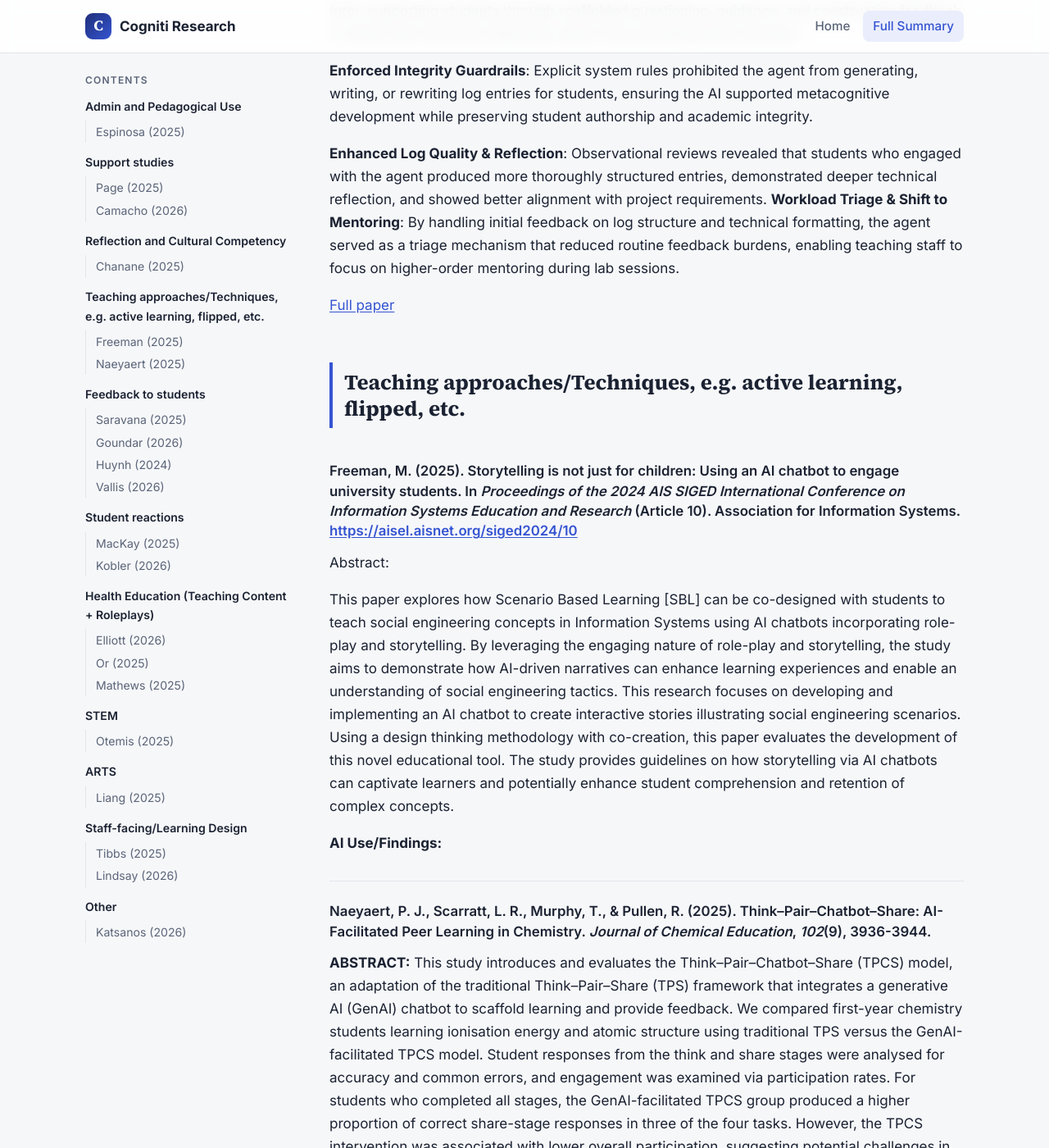
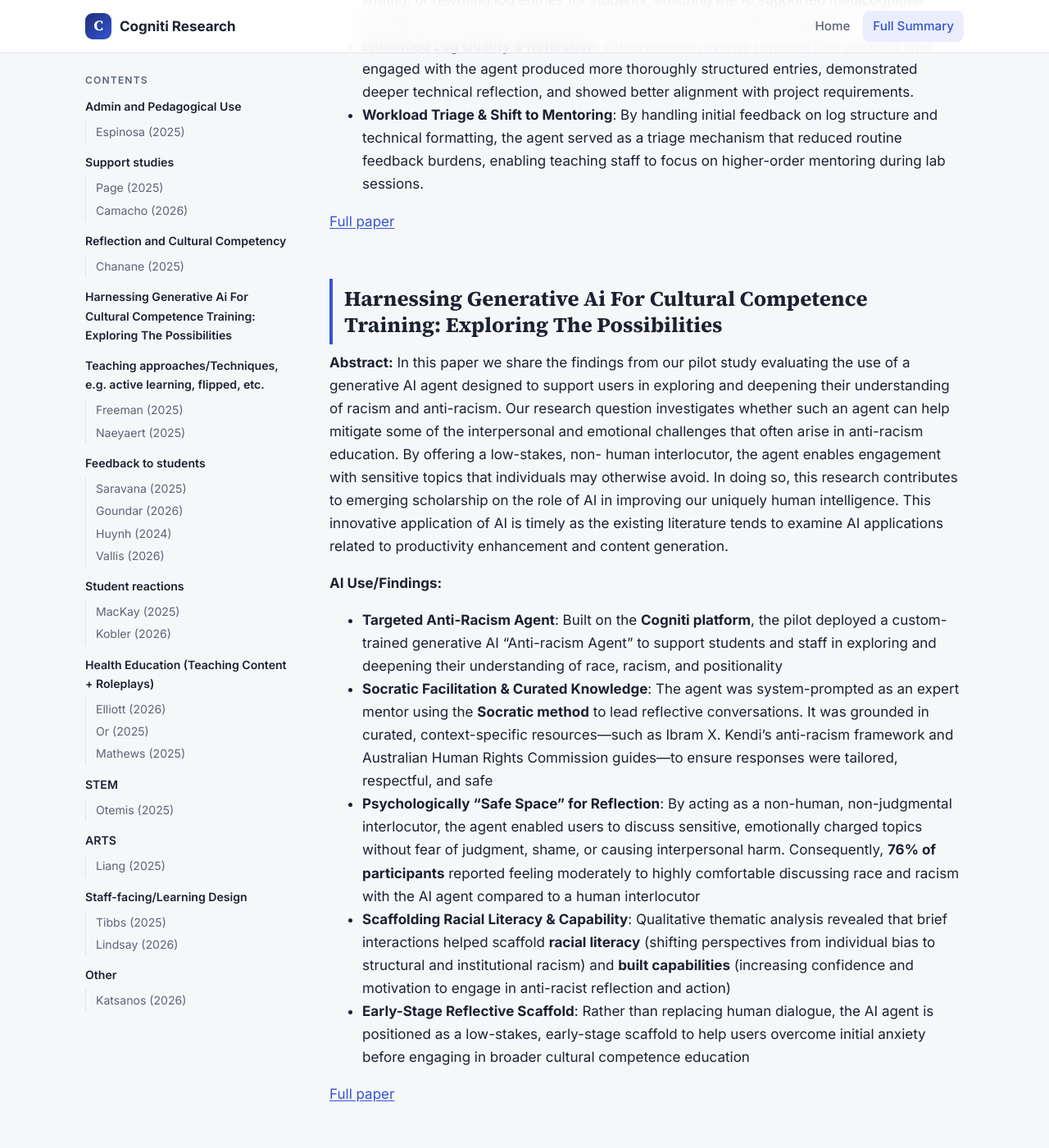
Before and after one commit to Cogniti-Research/test, a Jekyll site: the page built from Summary of Cogniti Empirical studies/Summary of Cogniti Empirical studies.md, in a window 1280 px wide and 1400 px high, scrolled down 5421 px. Shown: the whole window at 82% size. Built offline with Jekyll 4.4.1, drawn with Linux system fonts in a browser that asks for light colours; some of the changed text lies outside the part shown.

Commit message:
vault backup: 2026-10-29 20:22:17

```diff
--- a/Summary of Cogniti Empirical studies/Summary of Cogniti Empirical studies.md
+++ b/Summary of Cogniti Empirical studies/Summary of Cogniti Empirical studies.md
@@ -26,12 +26,12 @@ From the perspective of **AI integration and usage**, the paper details the earl
 **Implementation of the Two AI Agents**
 The course introduced two specialized AI agents to serve distinct functions:
 
-**Administrative / FAQ Agent**:
+- **Administrative / FAQ Agent**:
 Handled logistical and procedural queries, such as assessment due dates, laboratory instructions, and resource locations
 Used primarily by students seeking quick clarification on schedules and course requirements.
 Strictly constrained to access **only** information uploaded to the course site, preventing it from drawing on external or unverified information
 
-**Course Content / Tutor Agent:**
+- **Course Content / Tutor Agent:**
 System-prompted to adopt a **tutoring persona**—assisting students with learning and concept explanations without simply handing out answers.
 
 Recorded higher engagement than the FAQ agent, supporting activities like generating practice quizzes and summarizing topics
@@ -49,15 +49,11 @@ How can custom AI programs extend the reach of your peer-to-peer study support s
 
 **AI Use/Findings:**
 
-**Out-of-Hours Peer Support Extension**: Built on the **Cogniti GenAI system**, the PAC AI Agent was developed to extend Murdoch University’s Peer Academic Coach (PAC) services to students studying outside standard operational hours.
-
-**Co-Designed by Student Peer Coaches**: High-achieving student PACs actively drove the design and testing process across 4 iterative versions and over 300 test conversations to ensure tailored responses and seamless integration into peer coaching workflows.
-
-**Probing & Socratic Pedagogical Style**: To maintain academic integrity, the AI agent is programmed to mirror the PAC coaching approach—asking probing questions to empower students to build their own understanding rather than simply providing direct answers.
-
-**Human-in-the-Loop Quality Assurance**: Human oversight is maintained by having PAC student coaches monitor AI conversation logs the following day to verify accuracy, with follow-up emails or face-to-face support offered when necessary.
-
-**Targeted Focus & Staff Offloading**: The agent handles common academic queries, study skills, referencing guidance, and LMS navigation, aiming to provide immediate on-demand support and reduce staff workload so human coaches can focus on complex cases.
+- **Out-of-Hours Peer Support Extension**: Built on the **Cogniti GenAI system**, the PAC AI Agent was developed to extend Murdoch University’s Peer Academic Coach (PAC) services to students studying outside standard operational hours.
+- **Co-Designed by Student Peer Coaches**: High-achieving student PACs actively drove the design and testing process across 4 iterative versions and over 300 test conversations to ensure tailored responses and seamless integration into peer coaching workflows.
+- **Probing & Socratic Pedagogical Style**: To maintain academic integrity, the AI agent is programmed to mirror the PAC coaching approach—asking probing questions to empower students to build their own understanding rather than simply providing direct answers.
+- **Human-in-the-Loop Quality Assurance**: Human oversight is maintained by having PAC student coaches monitor AI conversation logs the following day to verify accuracy, with follow-up emails or face-to-face support offered when necessary.
+- **Targeted Focus & Staff Offloading**: The agent handles common academic queries, study skills, referencing guidance, and LMS navigation, aiming to provide immediate on-demand support and reduce staff workload so human coaches can focus on complex cases.
 
 [Full paper](https://unistars.org/papers/STUDENTSUCCESS2025/07G.pdf)
 
@@ -69,15 +65,11 @@ Maths support has long been present in Australian tertiary education, primarily
 
 **AI Use/Findings:**
 
-**Targeted GenAI Tutoring Agents**: The study piloted two discipline-specific GenAI agents built on the Cogniti platform—**NiNA** (for nursing medication calculations) and **EdNA** (for education numeracy test preparation)—as a first point of contact for mathematics support
-
-**Socratic & Guided Pedagogy**: Designed in collaboration with academics, the agents were explicitly system-prompted to adopt a Socratic tutoring style, guiding students through scaffolded questioning and reasoning rather than providing direct answers
-
-**On-Demand & Just-in-Time Access**: A significant portion of interactions occurred outside of business hours (58.6% for NiNA and 50% for EdNA), with usage spikes closely coinciding with major assessment and testing deadlines.
-
-**Active Learning vs. Cognitive Offloading**: Qualitative log analyses revealed that students used the agents overwhelmingly for active learning, concept clarification, and confidence building, rather than for cognitive offloading or simple answer-seeking
-
-**Part of a Multimodal Ecosystem**: GenAI tutors did not replace traditional resources; students continued to engage with helpsheets, video exemplars, and human tutors, confirming that AI functions best as an accessible component within a broader, multimodal support system
+- **Targeted GenAI Tutoring Agents**: The study piloted two discipline-specific GenAI agents built on the Cogniti platform—**NiNA** (for nursing medication calculations) and **EdNA** (for education numeracy test preparation)—as a first point of contact for mathematics support.
+- **Socratic & Guided Pedagogy**: Designed in collaboration with academics, the agents were explicitly system-prompted to adopt a Socratic tutoring style, guiding students through scaffolded questioning and reasoning rather than providing direct answers.
+- **On-Demand & Just-in-Time Access**: A significant portion of interactions occurred outside of business hours (58.6% for NiNA and 50% for EdNA), with usage spikes closely coinciding with major assessment and testing deadlines.
+- **Active Learning vs. Cognitive Offloading**: Qualitative log analyses revealed that students used the agents overwhelmingly for active learning, concept clarification, and confidence building, rather than for cognitive offloading or simple answer-seeking.
+- **Part of a Multimodal Ecosystem**: GenAI tutors did not replace traditional resources; students continued to engage with helpsheets, video exemplars, and human tutors, confirming that AI functions best as an accessible component within a broader, multimodal support system.
 
 [Full paper](https://studentsuccessjournal.org/index.php/studentsuccess/article/view/4019)
 ## Reflection and Cultural Competency
@@ -101,16 +93,28 @@ This work demonstrates that AI tools such as Cogniti can be used to develop agen
 
 **AI Use/Findings**
 
-**Targeted Reflective Guidance Agent**: The study developed and deployed the **Upskilling Log guidance agent** built on the Cogniti platform for a second-year Software Development Practice course at Auckland University of Technology.
-
-**Socratic & Guided Pedagogy**: The agent was system-prompted to function strictly as a Socratic tutor, supporting students through scaffolded questioning, guidance, and constructive feedback to refine their technical reflections rather than providing direct answers.
-
-**Enforced Integrity Guardrails**: Explicit system rules prohibited the agent from generating, writing, or rewriting log entries for students, ensuring the AI supported metacognitive development while preserving student authorship and academic integrity.
-
-**Enhanced Log Quality & Reflection**: Observational reviews revealed that students who engaged with the agent produced more thoroughly structured entries, demonstrated deeper technical reflection, and showed better alignment with project requirements.
-**Workload Triage & Shift to Mentoring**: By handling initial feedback on log structure and technical formatting, the agent served as a triage mechanism that reduced routine feedback burdens, enabling teaching staff to focus on higher-order mentoring during lab sessions.
+- **Targeted Reflective Guidance Agent**: The study developed and deployed the **Upskilling Log guidance agent** built on the Cogniti platform for a second-year Software Development Practice course at Auckland University of Technology.
+- **Socratic & Guided Pedagogy**: The agent was system-prompted to function strictly as a Socratic tutor, supporting students through scaffolded questioning, guidance, and constructive feedback to refine their technical reflections rather than providing direct answers.
+- **Enforced Integrity Guardrails**: Explicit system rules prohibited the agent from generating, writing, or rewriting log entries for students, ensuring the AI supported metacognitive development while preserving student authorship and academic integrity.
+- **Enhanced Log Quality & Reflection**: Observational reviews revealed that students who engaged with the agent produced more thoroughly structured entries, demonstrated deeper technical reflection, and showed better alignment with project requirements.
+- **Workload Triage & Shift to Mentoring**: By handling initial feedback on log structure and technical formatting, the agent served as a triage mechanism that reduced routine feedback burdens, enabling teaching staff to focus on higher-order mentoring during lab sessions.
 
 [Full paper](https://openrepository.aut.ac.nz/items/beb56fa1-1011-4600-b78f-2182a926f238)
+
+## Harnessing Generative Ai For Cultural Competence Training: Exploring The Possibilities
+
+**Abstract:**
+In this paper we share the findings from our pilot study evaluating the use of a generative AI agent designed to support users in exploring and deepening their understanding of racism and anti-racism. Our research question investigates whether such an agent can help mitigate some of the interpersonal and emotional challenges that often arise in anti-racism education. By offering a low-stakes, non- human interlocutor, the agent enables engagement with sensitive topics that individuals may otherwise avoid. In doing so, this research contributes to emerging scholarship on the role of AI in improving our uniquely human intelligence. This innovative application of AI is timely as the existing literature tends to examine AI applications related to productivity enhancement and content generation.
+
+**AI Use/Findings:**
+
+- **Targeted Anti-Racism Agent**: Built on the **Cogniti platform**, the pilot deployed a custom-trained generative AI "Anti-racism Agent" to support students and staff in exploring and deepening their understanding of race, racism, and positionality
+- **Socratic Facilitation & Curated Knowledge**: The agent was system-prompted as an expert mentor using the **Socratic method** to lead reflective conversations. It was grounded in curated, context-specific resources—such as Ibram X. Kendi’s anti-racism framework and Australian Human Rights Commission guides—to ensure responses were tailored, respectful, and safe
+- **Psychologically "Safe Space" for Reflection**: By acting as a non-human, non-judgmental interlocutor, the agent enabled users to discuss sensitive, emotionally charged topics without fear of judgment, shame, or causing interpersonal harm. Consequently, **76% of participants** reported feeling moderately to highly comfortable discussing race and racism with the AI agent compared to a human interlocutor
+- **Scaffolding Racial Literacy & Capability**: Qualitative thematic analysis revealed that brief interactions helped scaffold **racial literacy** (shifting perspectives from individual bias to structural and institutional racism) and **built capabilities** (increasing confidence and motivation to engage in anti-racist reflection and action)
+- **Early-Stage Reflective Scaffold**: Rather than replacing human dialogue, the AI agent is positioned as a low-stakes, early-stage scaffold to help users overcome initial anxiety before engaging in broader cultural competence education
+
+[Full paper ](https://www.researchgate.net/publication/400899762_HARNESSING_GENERATIVE_AI_FOR_CULTURAL_COMPETENCE_TRAINING_EXPLORING_THE_POSSIBILITIES)
 ## Teaching approaches/Techniques, e.g. active learning, flipped, etc.
 
 ### Freeman, M. (2025). Storytelling is not just for children: Using an AI chatbot to engage university students. In _Proceedings of the 2024 AIS SIGED International Conference on Information Systems Education and Research_ (Article 10). Association for Information Systems. [https://aisel.aisnet.org/siged2024/10](https://aisel.aisnet.org/siged2024/10)
```
